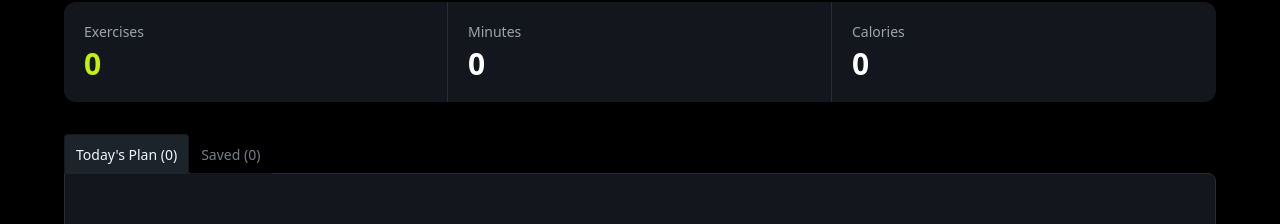
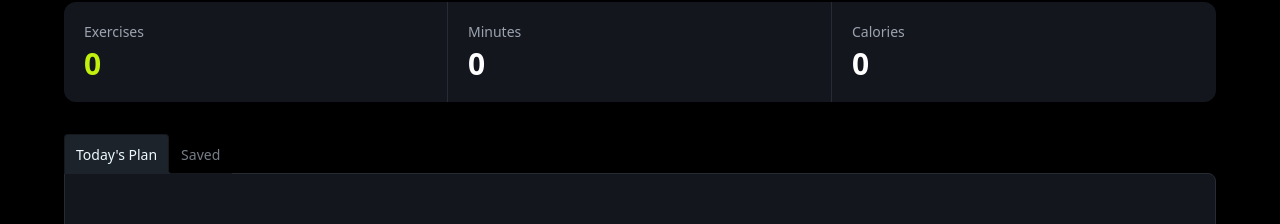
Before and after one commit to ruku9010/fit-log-ninja, a Next.js app: page /my-plan in a window 1280 px wide. Shown: the part 211-435 px from the top of the page. Built offline with nearby package versions, Linux system fonts and the light colour scheme.

Commit message:
Today's plan edited

```diff
--- a/src/app/my-plan/page.tsx
+++ b/src/app/my-plan/page.tsx
@@ -85,7 +85,7 @@ const MyPlanPage = () => {
           type="radio"
           name="my_tabs_1"
           className="tab"
-          aria-label={`Today's Plan (${addToPlan.length})`}
+          aria-label={`Today's Plan`}
           defaultChecked
         />
 
@@ -133,7 +133,7 @@ const MyPlanPage = () => {
           type="radio"
           name="my_tabs_1"
           className="tab"
-          aria-label={`Saved (${saveForLater.length})`}
+          aria-label={`Saved`}
         />
 
         <div className="tab-content border-[#272B33] bg-[#13161D] p-5">
```
Also changed, not shown: 1 other file (tests, documents, lock files or other folders).
